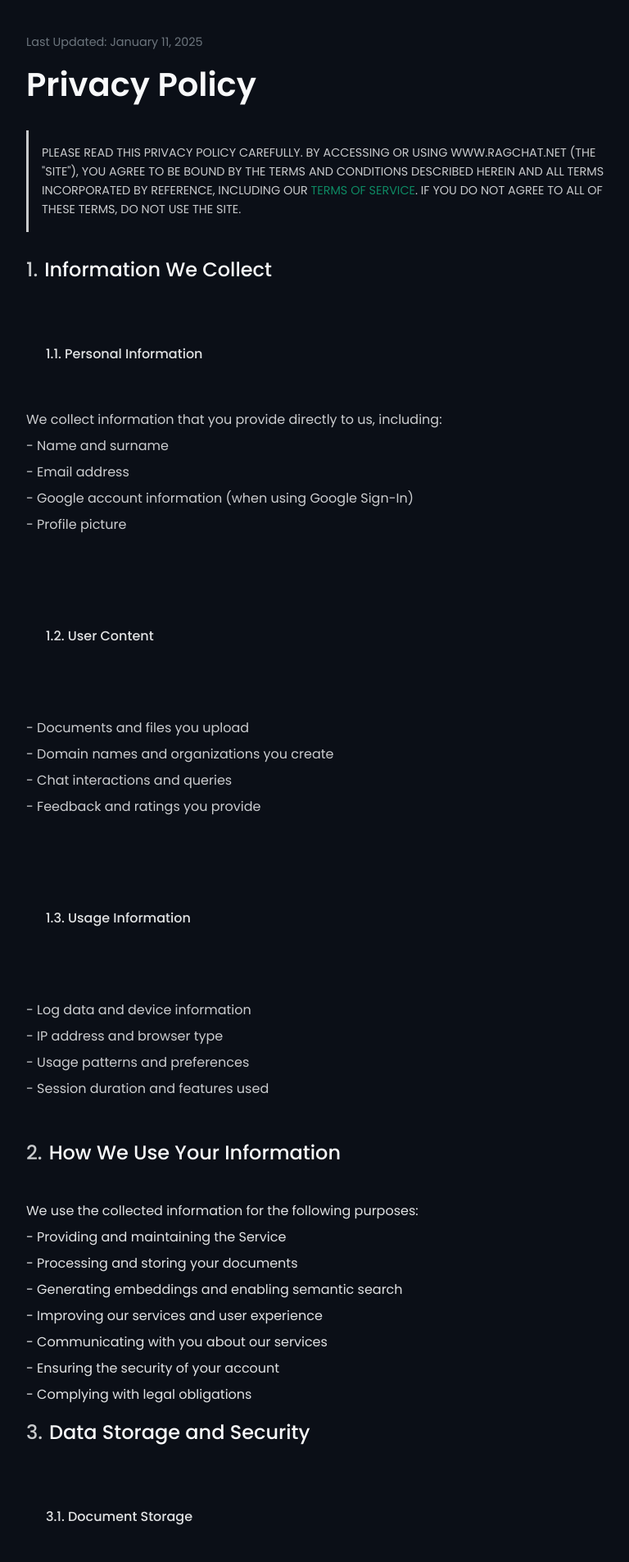
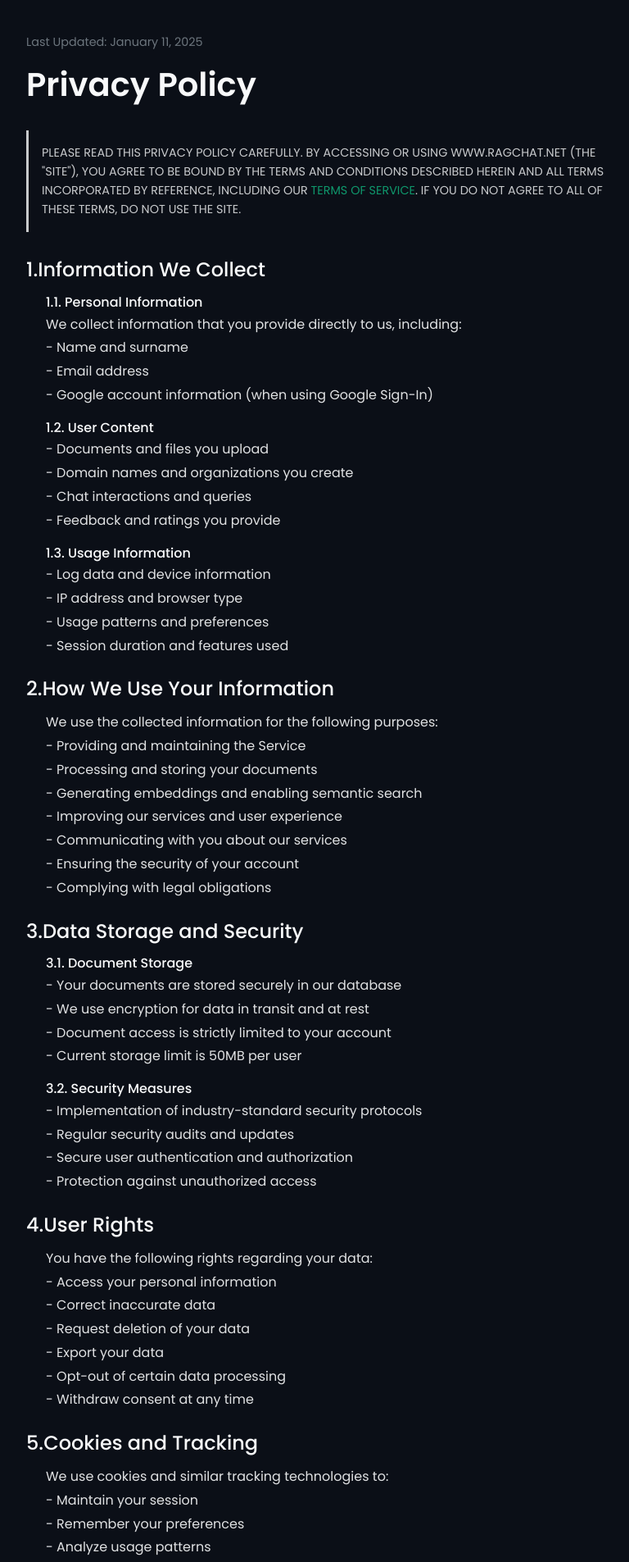
Before and after one commit to rahmansahinler1/ragchat, a FastAPI app: page /privacy in a window 1280 px wide. Shown: the top 1905 px of the page at 82% size, without its empty margins (228-996 px from the left). Run offline with FastAPI, Linux system fonts and the light colour scheme.

Commit message:
fix: fixed privacy page spacing

```diff
--- a/static/css/privacy.css
+++ b/static/css/privacy.css
@@ -38,53 +38,43 @@ body {
 
 /* Section styles */
 .terms-section {
-    margin-bottom: 1rem;
+    margin-bottom: 1.5rem;
 }
 
 .section-header {
     font-size: 1.5rem;
     font-weight: 500;
-    margin-bottom: 0.5rem;
+    margin-bottom: 0.75rem;
     color: #F8F9FA;
-}
-
-.section-content {
-    color: #F8F9FA;
-    opacity: 0.9;
-    margin-bottom: 0.5rem;
-    white-space: pre-line;
 }
 
 /* Subsection styles */
 .subsection {
+    margin-top: 0.75rem;
+    margin-bottom: 0rem;
     margin-left: 1.5rem;
-    margin-top: 2rem;
-    margin-bottom: 1rem;
     font-weight: 500;
     color: #F8F9FA;
 }
 
-/* Section Content spacing */
+/* Content styles */
 .section-content {
     color: #F8F9FA;
     opacity: 0.9;
-    margin-bottom: 0.5rem;
-    line-height: 2;
-}
-
-.section-content:last-child {
-    margin-bottom: 0;
+    margin-bottom: 0.75rem;
+    margin-left: 1.5rem;
+    line-height: 1.8;
+    white-space: pre-line;
 }
 
 /* Link styles */
 a {
     color: #10B981;
-    text-decoration: underline;
-    opacity: 0.9;
+    text-decoration: none;
 }
 
 a:hover {
-    opacity: 1;
+    text-decoration: underline;
 }
 
 /* Warning text styles */
@@ -105,13 +95,6 @@ a:hover {
 
 .warning-text a:hover {
     text-decoration: underline;
-}
-
-/* Section numbers */
-.section-number {
-    color: #F8F9FA;
-    opacity: 0.8;
-    margin-right: 0.5rem;
 }
 
 /* Responsive styles */
--- a/templates/privacy.html
+++ b/templates/privacy.html
@@ -1,6 +1,5 @@
 <!DOCTYPE html>
 <html lang="en">
-
 <head>
     <!-- Google tag (gtag.js) -->
     <script async src="https://www.googletagmanager.com/gtag/js?id=G-HYM6103YPL"></script>
@@ -29,147 +28,105 @@
     <link href="https://fonts.googleapis.com/css2?family=Poppins:wght@400;500;600&display=swap" rel="stylesheet">
     <link rel="stylesheet" href="../static/css/privacy.css">
 </head>
-
 <body>
     <div class="terms-container">
         <div class="last-updated">Last Updated: January 11, 2025</div>
         <h1 class="terms-header">Privacy Policy</h1>
 
-        <div class="warning-text">
-            PLEASE READ THIS PRIVACY POLICY CAREFULLY. BY ACCESSING OR USING WWW.RAGCHAT.NET (THE "SITE"), YOU AGREE TO BE BOUND BY THE TERMS AND CONDITIONS DESCRIBED HEREIN AND ALL TERMS INCORPORATED BY REFERENCE, INCLUDING OUR <a href="/terms">TERMS OF SERVICE</a>. IF YOU DO NOT AGREE TO ALL OF THESE TERMS, DO NOT USE THE SITE.
-        </div>
+        <div class="warning-text">PLEASE READ THIS PRIVACY POLICY CAREFULLY. BY ACCESSING OR USING WWW.RAGCHAT.NET (THE "SITE"), YOU AGREE TO BE BOUND BY THE TERMS AND CONDITIONS DESCRIBED HEREIN AND ALL TERMS INCORPORATED BY REFERENCE, INCLUDING OUR <a href="/terms">TERMS OF SERVICE</a>. IF YOU DO NOT AGREE TO ALL OF THESE TERMS, DO NOT USE THE SITE.</div>
 
         <div class="terms-section">
             <h2 class="section-header"><span class="section-number">1.</span>Information We Collect</h2>
-            <div class="section-content">
             <div class="subsection">1.1. Personal Information</div>
             <div class="section-content">We collect information that you provide directly to us, including:
 - Name and surname
 - Email address
-                    - Google account information (when using Google Sign-In)
-                    - Profile picture
-                </div>
-
-                <div class="subsection">1.2. User Content</div>
-                <div class="section-content">
-                    - Documents and files you upload
+- Google account information (when using Google Sign-In)</div>
+            <div class="subsection">1.2. User Content</div><div class="section-content">- Documents and files you upload
 - Domain names and organizations you create
 - Chat interactions and queries
 - Feedback and ratings you provide</div>
-
-                <div class="subsection">1.3. Usage Information</div>
-                <div class="section-content">
-                    - Log data and device information
+            <div class="subsection">1.3. Usage Information</div><div class="section-content">- Log data and device information
 - IP address and browser type
 - Usage patterns and preferences
-                    - Session duration and features used
-                </div>
-            </div>
+- Session duration and features used</div>
         </div>
 
         <div class="terms-section">
             <h2 class="section-header"><span class="section-number">2.</span>How We Use Your Information</h2>
-            <div class="section-content">
-                We use the collected information for the following purposes:
+            <div class="section-content">We use the collected information for the following purposes:
                 - Providing and maintaining the Service
 - Processing and storing your documents
 - Generating embeddings and enabling semantic search
 - Improving our services and user experience
 - Communicating with you about our services
 - Ensuring the security of your account
-                - Complying with legal obligations
-            </div>
+- Complying with legal obligations</div>
         </div>
 
         <div class="terms-section">
             <h2 class="section-header"><span class="section-number">3.</span>Data Storage and Security</h2>
-            <div class="section-content">
-                <div class="subsection">3.1. Document Storage</div>
-                <div class="section-content">
-                    - Your documents are stored securely in our database
+            <div class="subsection">3.1. Document Storage</div><div class="section-content">- Your documents are stored securely in our database
 - We use encryption for data in transit and at rest
 - Document access is strictly limited to your account
-                    - Current storage limit is 50MB per user
-                </div>
-
-                <div class="subsection">3.2. Security Measures</div>
-                <div class="section-content">
-                    - Implementation of industry-standard security protocols
+- Current storage limit is 50MB per user</div>
+            <div class="subsection">3.2. Security Measures</div><div class="section-content">- Implementation of industry-standard security protocols
 - Regular security audits and updates
 - Secure user authentication and authorization
-                    - Protection against unauthorized access
-                </div>
-            </div>
+- Protection against unauthorized access</div>
         </div>
 
         <div class="terms-section">
             <h2 class="section-header"><span class="section-number">4.</span>User Rights</h2>
-            <div class="section-content">
-                You have the following rights regarding your data:
+            <div class="section-content">You have the following rights regarding your data:
                 - Access your personal information
 - Correct inaccurate data
 - Request deletion of your data
 - Export your data
 - Opt-out of certain data processing
-                - Withdraw consent at any time
-            </div>
+- Withdraw consent at any time</div>
         </div>
 
         <div class="terms-section">
             <h2 class="section-header"><span class="section-number">5.</span>Cookies and Tracking</h2>
-            <div class="section-content">
-                We use cookies and similar tracking technologies to:
+            <div class="section-content">We use cookies and similar tracking technologies to:
                 - Maintain your session
 - Remember your preferences
 - Analyze usage patterns
 - Improve our services
-                You can control cookie settings through your browser preferences.
-            </div>
+You can control cookie settings through your browser preferences.</div>
         </div>
 
         <div class="terms-section">
             <h2 class="section-header"><span class="section-number">6.</span>Third-Party Services</h2>
-            <div class="section-content">
-                We use the following third-party services:
-                - Google Analytics for usage analysis
+            <div class="section-content">We use the following third-party services:- Google Analytics for usage analysis
 - Google OAuth for authentication
 - OpenAI for processing queries
-                Each third-party service has its own privacy policy and data handling practices.
-            </div>
+Each third-party service has its own privacy policy and data handling practices.</div>
         </div>
 
         <div class="terms-section">
             <h2 class="section-header"><span class="section-number">7.</span>International Data Transfer</h2>
-            <div class="section-content">
-                Your information may be transferred to and processed in countries other than your own. We ensure appropriate safeguards are in place for such transfers in compliance with applicable data protection laws.
-            </div>
+            <div class="section-content">Your information may be transferred to and processed in countries other than your own. We ensure appropriate safeguards are in place for such transfers in compliance with applicable data protection laws.</div>
         </div>
 
         <div class="terms-section">
             <h2 class="section-header"><span class="section-number">8.</span>Children's Privacy</h2>
-            <div class="section-content">
-                Our Service is not intended for children under 13 years of age. We do not knowingly collect personal information from children under 13. If you are under 13, please do not use the Service or provide any personal information.
-            </div>
+            <div class="section-content">Our Service is not intended for children under 13 years of age. We do not knowingly collect personal information from children under 13. If you are under 13, please do not use the Service or provide any personal information.</div>
         </div>
 
         <div class="terms-section">
             <h2 class="section-header"><span class="section-number">9.</span>Changes to Privacy Policy</h2>
-            <div class="section-content">
-                We may update this Privacy Policy from time to time. We will notify you of any changes by posting the new Privacy Policy on this page and updating the "Last Updated" date.
-            </div>
+            <div class="section-content">We may update this Privacy Policy from time to time. We will notify you of any changes by posting the new Privacy Policy on this page and updating the "Last Updated" date.</div>
         </div>
 
         <div class="terms-section">
             <h2 class="section-header"><span class="section-number">10.</span>Contact Information</h2>
-            <div class="section-content">
-                If you have any questions about this Privacy Policy, please contact us at rahmansahinler1@gmail.com.
+            <div class="section-content">If you have any questions about this Privacy Policy, please contact us at rahmansahinler1@gmail.com.</div>
         </div>
-        </div>
-
     </div>
 
     <!-- Scripts -->
     <script src="/static/js/terms_privacy-initializer.js"></script>
 </body>
-
 </html>
```
Lines whose indentation alone changed are shown as unchanged.
